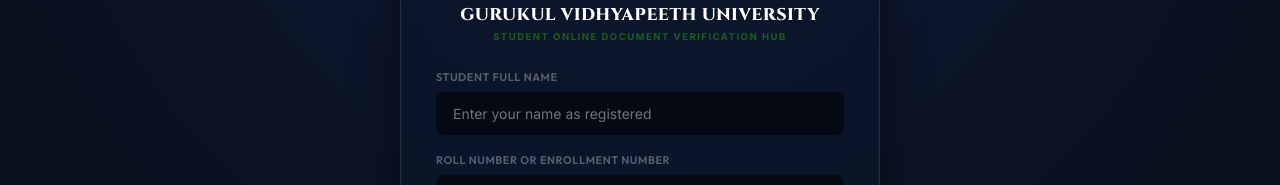
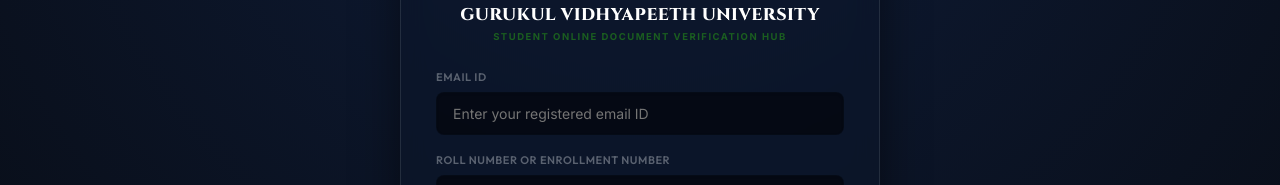
Before and after one commit to Absahgih2/Gurukul-Vidyapeeth, a React (Vite) app in the folder admin-panel/: page / in a window 1280 px wide. Both pictures are taken after a click on the button "Web Portal". Shown: the part 325-510 px from the top of the page. Built offline with nearby package versions, Linux system fonts and the light colour scheme.

Commit message:
Add files via upload

```diff
--- a/admin-panel/src/App.jsx
+++ b/admin-panel/src/App.jsx
@@ -48,6 +48,7 @@ export default function App() {
     courseName: '',
     session: '',
     photo: '',
+    email: '',
   });
   const [selectedTerm, setSelectedTerm] = useState(''); // e.g. "1st Semester"
   const [formMarksheets, setFormMarksheets] = useState({}); // { termName: { subjectCode: obtainedMarks } }
@@ -68,7 +69,7 @@ export default function App() {
   const [activeDocTerm, setActiveDocTerm] = useState('');
 
   // Portal Public Search States
-  const [portalName, setPortalName] = useState('');
+  const [portalEmail, setPortalEmail] = useState('');
   const [portalSearchVal, setPortalSearchVal] = useState('');
   const [portalStudent, setPortalStudent] = useState(null);
   const [portalCourse, setPortalCourse] = useState(null);
@@ -152,6 +153,7 @@ export default function App() {
       courseName: courses.length > 0 ? courses[0].name : '',
       session: '',
       photo: '',
+      email: '',
     });
     setSelectedTerm('');
     setFormMarksheets({});
@@ -169,6 +171,7 @@ export default function App() {
       courseName: student.course,
       session: student.session,
       photo: student.photo,
+      email: student.email || '',
     });
 
     // Choose the first marksheet term as selected
@@ -208,7 +211,7 @@ export default function App() {
         headers: { 'Content-Type': 'application/json' },
         body: JSON.stringify({
           image: croppedBase64,
-          ext: '.png'
+          ext: '.jpg'
         })
       });
       const data = await response.json();
@@ -406,13 +409,13 @@ export default function App() {
     setPortalStudent(null);
     setPortalCourse(null);
 
-    if (!portalName || !portalSearchVal) {
-      setPortalError('Both student name and roll/enrollment number are required.');
+    if (!portalEmail || !portalSearchVal) {
+      setPortalError('Both student email and roll/enrollment number are required.');
       return;
     }
 
     try {
-      const res = await fetch(`/api/public/student?name=${encodeURIComponent(portalName)}&searchVal=${encodeURIComponent(portalSearchVal)}`);
+      const res = await fetch(`/api/public/student?email=${encodeURIComponent(portalEmail)}&searchVal=${encodeURIComponent(portalSearchVal)}`);
       const data = await res.json();
 
       if (!res.ok) {
@@ -887,6 +890,18 @@ export default function App() {
                           style={{ opacity: editingStudentId && !isCompleteEdit ? 0.6 : 1 }}
                           value={formData.session}
                           onChange={(e) => setFormData(prev => ({ ...prev, session: e.target.value.toUpperCase() }))}
+                        />
+                      </div>
+
+                      <div>
+                        <label className="form-label">Email ID</label>
+                        <input
+                          type="email"
+                          required
+                          placeholder="student@example.com"
+                          className="form-input"
+                          value={formData.email || ''}
+                          onChange={(e) => setFormData(prev => ({ ...prev, email: e.target.value.toLowerCase() }))}
                         />
                       </div>
                     </div>
@@ -1190,14 +1205,14 @@ export default function App() {
 
                   <form onSubmit={handlePortalSearch} className="portal-search-form">
                     <div>
-                      <label className="form-label" style={{ color: 'var(--text-secondary)' }}>Student Full Name</label>
+                      <label className="form-label" style={{ color: 'var(--text-secondary)' }}>Email ID</label>
                       <input
-                        type="text"
+                        type="email"
                         required
-                        placeholder="Enter your name as registered"
+                        placeholder="Enter your registered email ID"
                         className="form-input portal-input"
-                        value={portalName}
-                        onChange={(e) => setPortalName(e.target.value)}
+                        value={portalEmail}
+                        onChange={(e) => setPortalEmail(e.target.value)}
                       />
                     </div>
                     <div>
@@ -1249,6 +1264,7 @@ export default function App() {
                         <span><strong>Roll No:</strong> {portalStudent.rollNo}</span>
                         <span><strong>Enrollment No:</strong> {portalStudent.enrollmentNo}</span>
                         <span><strong>Session:</strong> {portalStudent.session}</span>
+                        <span><strong>Email ID:</strong> {portalStudent.email || '—'}</span>
                       </div>
                     </div>
                   </div>
@@ -1465,7 +1481,7 @@ export default function App() {
               {/* ID Card Checkbox */}
               <div className="glass-panel" style={{ padding: '16px', display: 'flex', alignItems: 'center', justifyContent: 'space-between' }}>
                 <div>
-                  <strong style={{ fontSize: '14px', color: '#fff' }}>Student ID Card</strong>
+                  <strong style={{ fontSize: '14px', color: 'var(--primary)' }}>Student ID Card</strong>
                   <div style={{ fontSize: '11px', color: 'var(--text-muted)' }}>Valid across all academic sessions</div>
                 </div>
                 <input
@@ -1541,7 +1557,7 @@ export default function App() {
               </div>
             </div>
 
-            <div style={{ padding: '16px 24px', backgroundColor: '#1f2937', borderTop: '1px solid var(--border-color)', display: 'flex', justifyContent: 'flex-end', gap: '12px' }}>
+            <div style={{ padding: '16px 24px', backgroundColor: 'var(--bg-app)', borderTop: '1px solid var(--border-color)', display: 'flex', justifyContent: 'flex-end', gap: '12px' }}>
               <button className="btn btn-outline" onClick={() => setPublishingStudent(null)}>Cancel</button>
               <button className="btn btn-primary" onClick={submitPublishSettings}>Confirm & Save Settings</button>
             </div>
```
